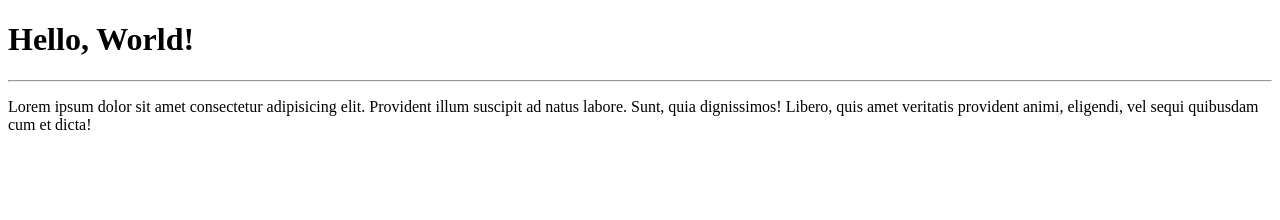
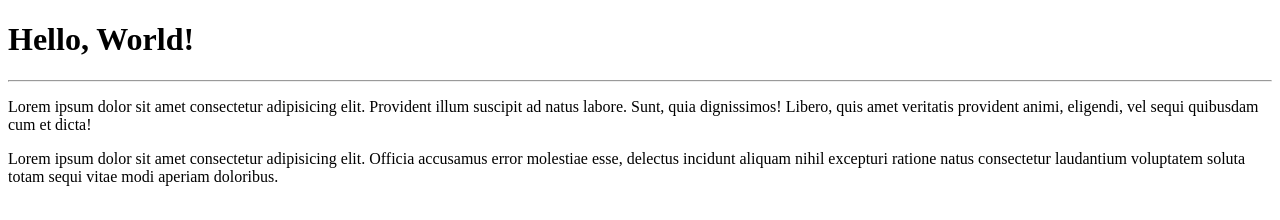
Before and after one commit to godinho98/Curso-em-Video---Git, a plain HTML site: page site-example/index.html in a window 1280 px wide. Drawn offline with Linux system fonts and the light colour scheme.

Commit message:
Lorem added

```diff
--- a/site-example/index.html
+++ b/site-example/index.html
@@ -9,5 +9,6 @@
     <h1>Hello, World!</h1>
     <hr>
     <p>Lorem ipsum dolor sit amet consectetur adipisicing elit. Provident illum suscipit ad natus labore. Sunt, quia dignissimos! Libero, quis amet veritatis provident animi, eligendi, vel sequi quibusdam cum et dicta!</p>
+    <p>Lorem ipsum dolor sit amet consectetur adipisicing elit. Officia accusamus error molestiae esse, delectus incidunt aliquam nihil excepturi ratione natus consectetur laudantium voluptatem soluta totam sequi vitae modi aperiam doloribus.</p>
 </body>
 </html>
```
